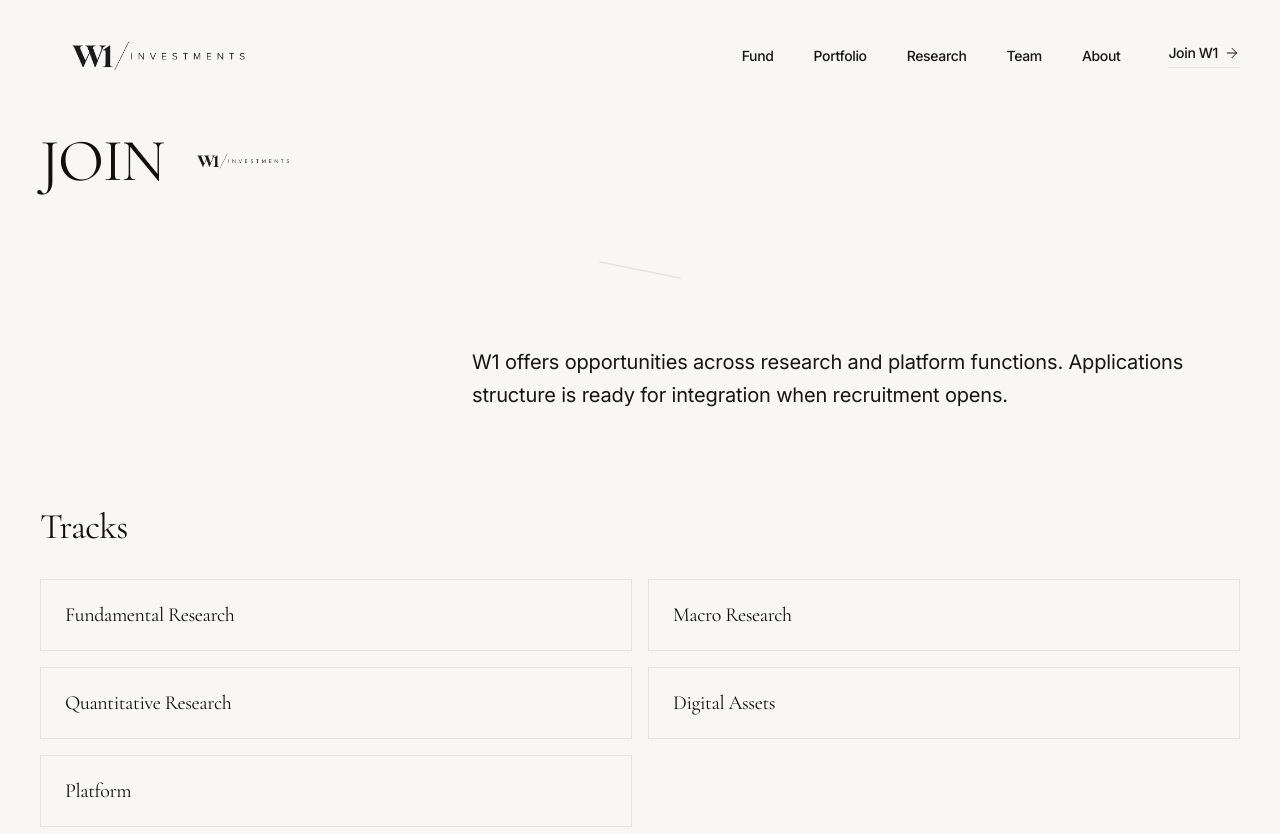
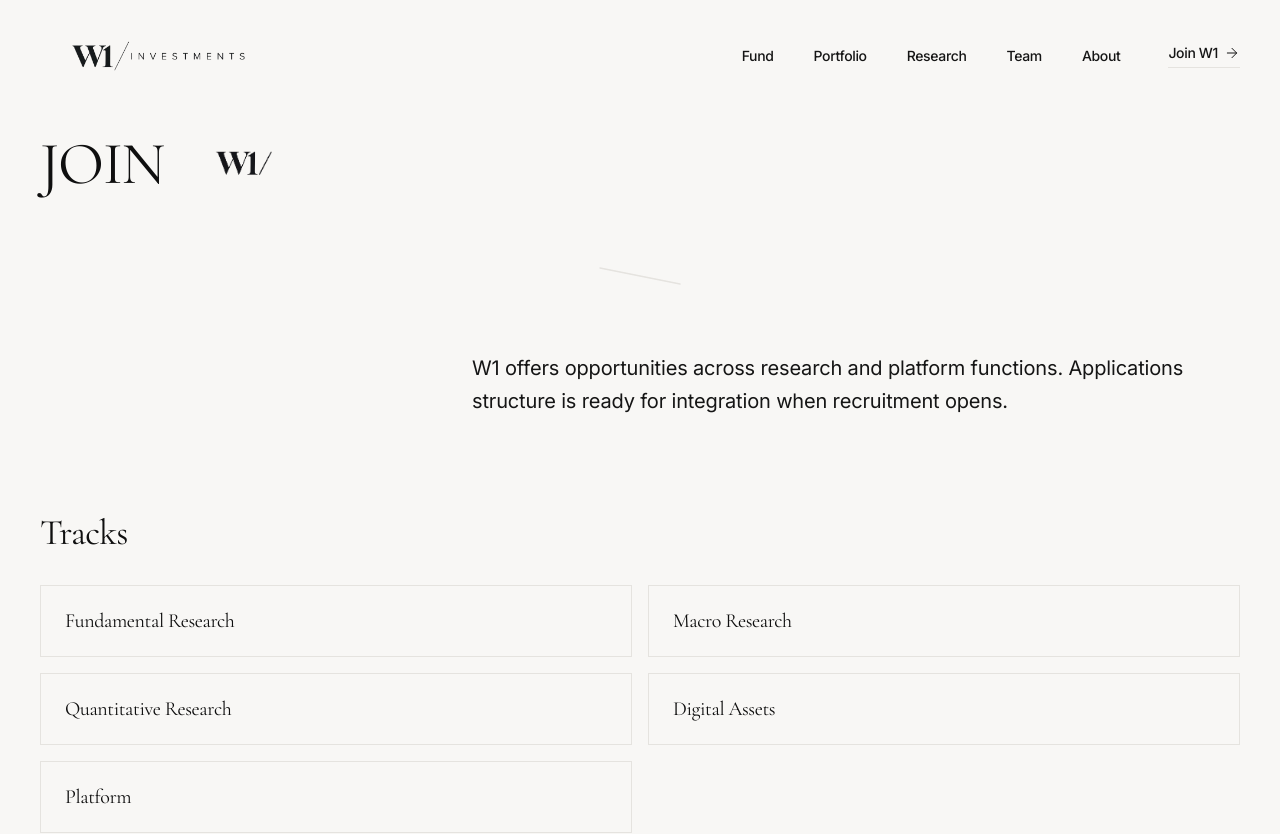
Before and after one commit to sillyboiii/w1-investments, a Next.js app: page /join in a window 1280 px wide. Shown: the top 834 px of the page. Built offline with nearby package versions, Linux system fonts and the light colour scheme.

Commit message:
Use W1 mark logo in join hero

```diff
--- a/src/components/ui/W1Mark.tsx
+++ b/src/components/ui/W1Mark.tsx
@@ -7,17 +7,17 @@ interface W1MarkProps {
 
 export function W1Mark({ size = "2xl", className = "" }: W1MarkProps) {
   const sizes = {
-    sm: { width: 60, height: 30 },
-    md: { width: 100, height: 50 },
-    lg: { width: 160, height: 80 },
-    xl: { width: 240, height: 120 },
-    "2xl": { width: 320, height: 160 },
-    "3xl": { width: 440, height: 220 },
+    sm: { width: 60, height: 34 },
+    md: { width: 100, height: 56 },
+    lg: { width: 160, height: 90 },
+    xl: { width: 240, height: 135 },
+    "2xl": { width: 320, height: 180 },
+    "3xl": { width: 440, height: 247 },
   };
 
   return (
     <Image
-      src="/w1-logo-alt.png"
+      src="/w1-logo.png"
       alt="W1"
       width={sizes[size].width}
       height={sizes[size].height}
```
